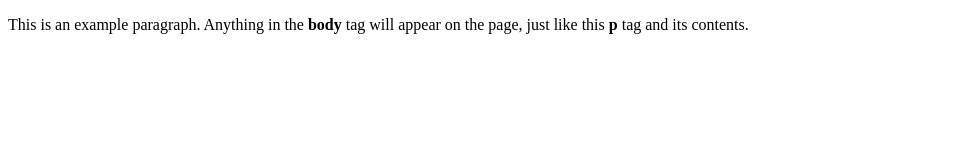
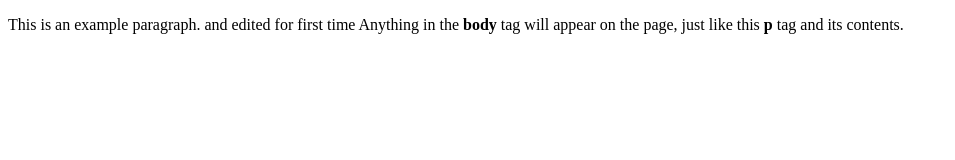
Before and after one commit to sunil-pawar/test_ansible, a plain HTML site: page index.html in a window 1280 px wide. Shown: the whole page, without its empty margins (0-955 px from the left). Drawn offline with Linux system fonts and the light colour scheme.

Commit message:
updated index file

```diff
--- a/index.html
+++ b/index.html
@@ -4,6 +4,6 @@
     <title>This is the title of the webpage!</title>
   </head>
   <body>
-    <p>This is an example paragraph. Anything in the <strong>body</strong> tag will appear on the page, just like this <strong>p</strong> tag and its contents.</p>
+    <p>This is an example paragraph. and edited for first time Anything in the <strong>body</strong> tag will appear on the page, just like this <strong>p</strong> tag and its contents.</p>
   </body>
 </html>
```
